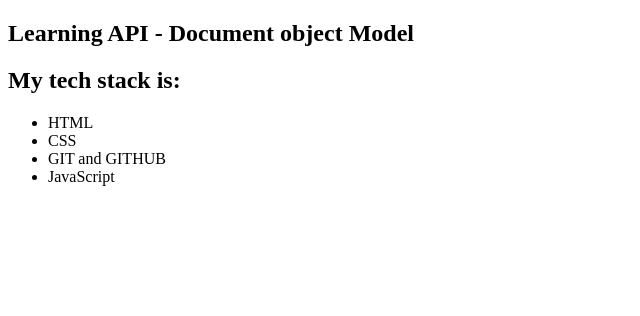
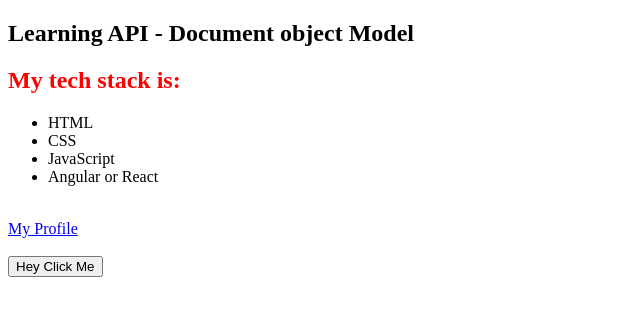
Before and after one commit to princepalewar12/JSLearning, a website: page 30_domLearning.html in a window 1280 px wide. Shown: the whole page, without its empty margins (0-640 px from the left). Drawn offline with Linux system fonts and the light colour scheme.

Commit message:
learned about dom manipulation
eventlistner, color change, creating node, removing node, update and change the text, onclick, etc

```diff
--- a/30_domLearning.html
+++ b/30_domLearning.html
@@ -1,27 +1,49 @@
 <!DOCTYPE html>
+
 <html lang="en">
+
 <head>
+
     <meta charset="UTF-8">
+
     <meta name="viewport" content="width=device-width, initial-scale=1.0">
-    <title>Document</title>
+
+    <title>DOM - Document Object Model</title>
+
 </head>
+
 <body>
+
     <h2 id="title"> Learning DOM </h2>
 
-    <h2> My tech stack is: </h2>
+    <h2 id="listHeading"> My tech stack is: </h2>
 
-    <ul>
+    <ul id="list">
 
         <li class="techStack">HTML </li>
 
         <li class="techStack">CSS</li>
 
-        <li>GIT and GITHUB</li>
+        <li id="git">GIT and GITHUB</li>
 
-        <li>JavaScript</li>
+        <li id="javaScript">JavaScript</li>
 
     </ul>
 
+    <br>
+
+    <a href="https://www.facebook.com/zoom" target="_blank" id="profile"> My Profile </a>
+
+    <br> <br>
+
+    <!-- <button id="buttonClick" onclick="clicked()" onmousemove="over()">Hey Click Me </button> -->
+
+    <button id="buttonClick">Hey Click Me </button>
+
+
+
     <script src="30_domScript.js"></script>
+
 </body>
+
 </html>
--- a/30_domScript.js
+++ b/30_domScript.js
@@ -70,3 +70,74 @@ console.log(elementAll[1].innerHTML);
 console.log(`======== Update and change the text of an element ======`);
 const titleElement = document.querySelector('#title');
 titleElement.innerHTML = 'Learning API - Document object Model';
+
+const profileElement = document.querySelector('#profile');
+
+profileElement.setAttribute('href', 'https://in.linkedin.com/')
+
+
+
+
+
+const listHeadingElement = document.querySelector('#listHeading');
+
+listHeadingElement.style.color = 'Red';
+
+
+
+console.log(`========== Creating a node ==================`);
+
+const liElement = document.createElement('li');
+
+const textNode = document.createTextNode('Angular or React');
+
+liElement.appendChild(textNode)
+
+const listElement = document.querySelector('#list');
+
+listElement.appendChild(liElement);
+console.log(`========== Removing a node ==================`);
+
+const listEle = document.querySelector('#list');
+
+const gitElement = document.querySelector('#git');
+
+listEle.removeChild(gitElement);
+
+
+
+const btnElement = document.querySelector('#buttonClick');
+
+btnElement.addEventListener('click', ()=> {
+
+    console.log('I will hit you back');
+
+    alert('Wait, you clicked me.. Let me hit you back ');
+
+} );
+
+
+
+const liJavaScript = document.querySelector('#javaScript');
+
+liJavaScript.addEventListener('mouseover', ()=>{
+
+    liJavaScript.style.color = 'blue';
+
+    liJavaScript.style.fontSize = '20px';
+
+} );
+
+function clicked(){
+
+    alert('You clicked on button ');
+
+    console.log('You clicked on button ');
+
+}
+
+function over(){
+
+    alert('Hey.. mouse is on me');
+
+}
```
Also changed, not shown: 08_removeDuplicate.js (+7 -10 lines), 30_domAssig.html (+3 -0 lines), starPattern.js (+4 -4 lines).
